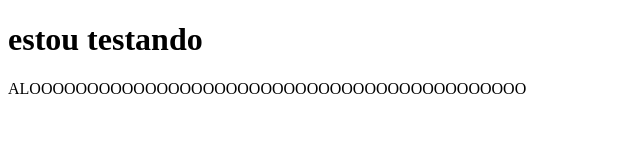
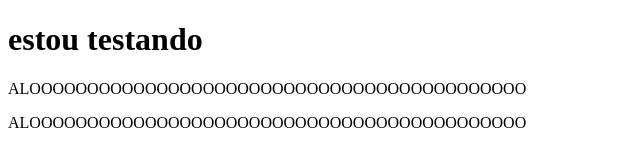
Before and after one commit to arletedelira-TI/-blog-automation-html, a website: page posts/post-test-automation.html in a window 1280 px wide. Shown: the whole page, without its empty margins (0-640 px from the left). Drawn offline with Linux system fonts and the light colour scheme.

Commit message:
update-post-teste

```diff
--- a/posts/post-test-automation.html
+++ b/posts/post-test-automation.html
@@ -8,5 +8,6 @@
 <body>
     <h1>estou testando</h1>
     <p>ALOOOOOOOOOOOOOOOOOOOOOOOOOOOOOOOOOOOOOOOOOOO</p>
+     <p>ALOOOOOOOOOOOOOOOOOOOOOOOOOOOOOOOOOOOOOOOOOOO</p>
 </body>
 </html>
```
